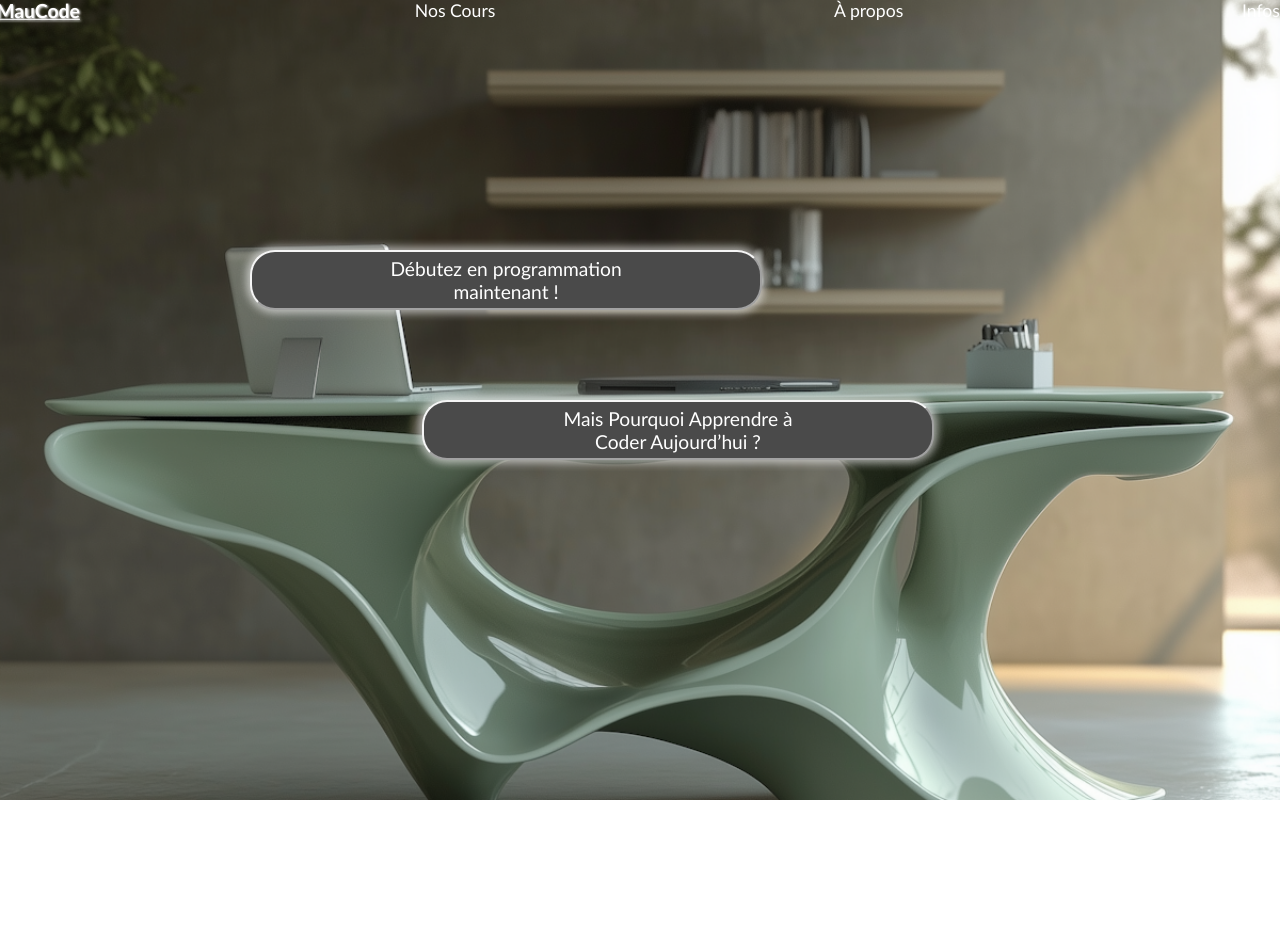
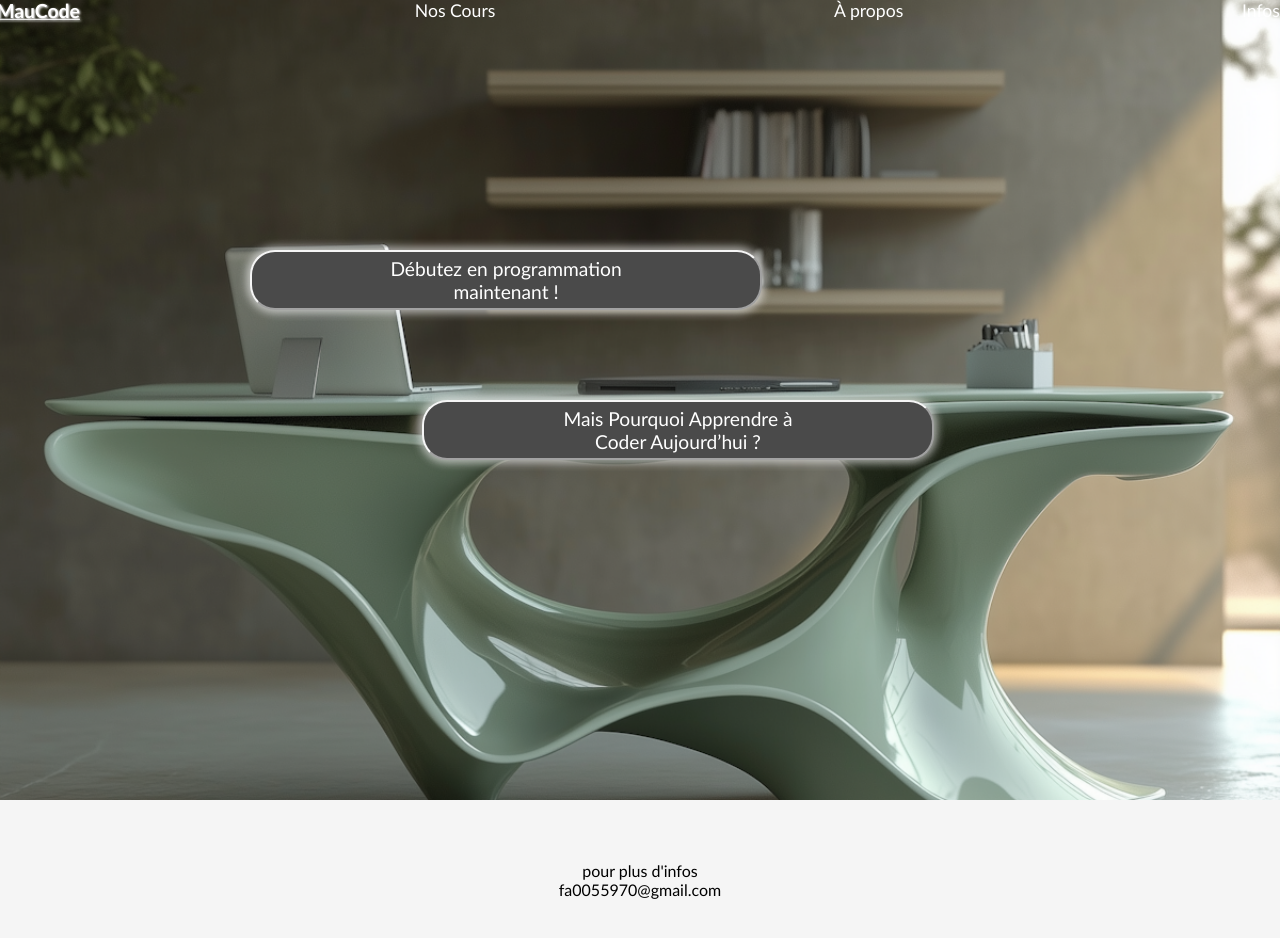
Before and after one commit to AKEKOFranck/MauCode, a React (Vite) app: page / in a window 1280 px wide. Shown: the top 938 px of the page. Before the commit the page ends 800 px from the top, so only its background shows below. Built offline with nearby package versions, Linux system fonts and the light colour scheme.

Commit message:
fifth test

```diff
--- a/src/components/Footer.jsx
+++ b/src/components/Footer.jsx
@@ -4,7 +4,8 @@ import '../styles/Footer.css';
 export default function Footer() {
     return(
         <footer>
-
+            <p>pour plus d'infos</p>
+            <p>fa0055970@gmail.com</p>
         </footer>
     )
 }
--- a/src/styles/Footer.css
+++ b/src/styles/Footer.css
@@ -1,5 +1,9 @@
 footer{
     width: 100%;
-    height: 100%;
+    height: 20vh;
     background-color: whitesmoke;
+    display: flex;
+    flex-direction: column;
+    align-items: center;
+    justify-content: center;
 }
```
